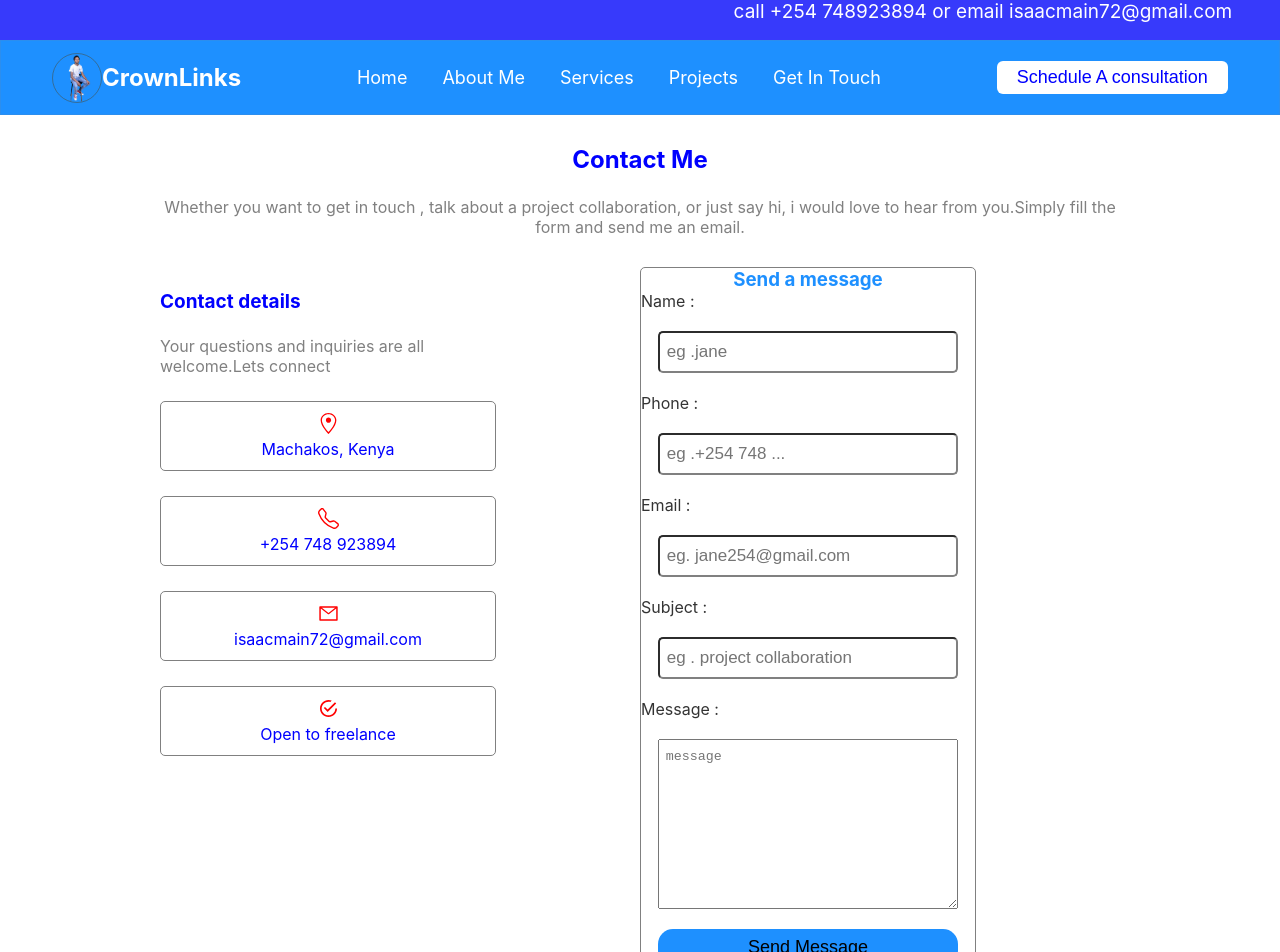
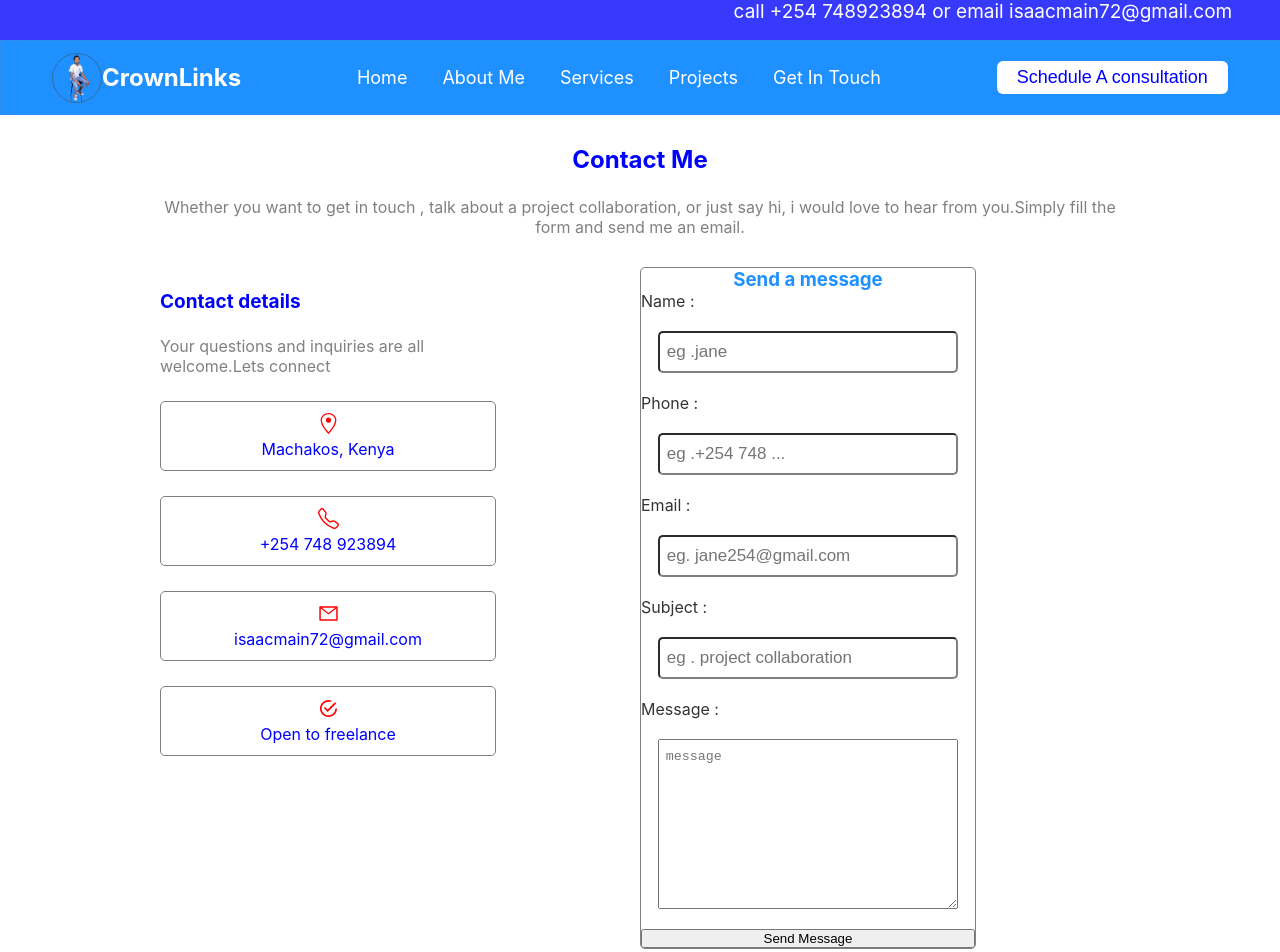
Before and after one commit to isaacmain254/software-consultant-website, a React (Create React App) app: page /contact-me in a window 1280 px wide. Shown: the top 952 px of the page. Built offline with nearby package versions, Linux system fonts and the light colour scheme.

Commit message:
netlify form

```diff
--- a/public/index.html
+++ b/public/index.html
@@ -33,6 +33,14 @@
     <title>Isaac Main</title>
   </head>
   <body>
+    <!-- form handling with netlify without any backend-->
+    <form name="contact" netlify netlify-honeypot="bot-field" hidden>
+      <input type="text" name="name" />
+      <input type="tel" name="phone" />
+      <input type="email" name="email" />
+      <input type="text" name="subject">
+      <textarea name="message"></textarea>
+    </form>
     <noscript>You need to enable JavaScript in your browser settings to run this app.</noscript>
     <div id="root"></div>
     <!--
@@ -45,5 +53,6 @@
       To begin the development, run `npm start` or `yarn start`.
       To create a production bundle, use `npm run build` or `yarn build`.
     -->
+
   </body>
 </html>
--- a/src/pages/Contact.js
+++ b/src/pages/Contact.js
@@ -60,14 +60,15 @@ const Contact = () => {
         <div className="contact-form">
           <div className="form-content">
             <h3>Send a message</h3>
-            <form action="" className="form">
+            <form name="contact" method="post" className="form">
+            <input type="hidden" name="form-name" value="contact" />
               <label htmlFor="name">Name :</label>
               <br />
-              <input type="text" id="name" placeholder="eg .jane" />
+              <input type="text" name="name" id="name" placeholder="eg .jane" />
               <br />
               <label htmlFor="phone">Phone :</label>
               <br />
-              <input type="tel" id="phone" placeholder="eg .+254 748 ..." />
+              <input type="tel" name="phone" id="phone" placeholder="eg .+254 748 ..." />
               <br />
               <label htmlFor="email">Email :</label>
               <br />
@@ -97,10 +98,10 @@ const Contact = () => {
                 placeholder="message"
               ></textarea>
               <br />
-              <button className="send-email" type="submit">
+              {/* <button className="send-email" type="submit">
                 <a href="mailto:isaacmain@gnail.com">Send Message</a>
-              </button>
-              {/* <input type="submit" value="Send Message" /> */}
+              </button> */}
+              <input type="submit" value="Send Message" />
             </form>
           </div>
         </div>
```
Also changed, not shown: 2 other files (tests, documents, lock files or other folders).
